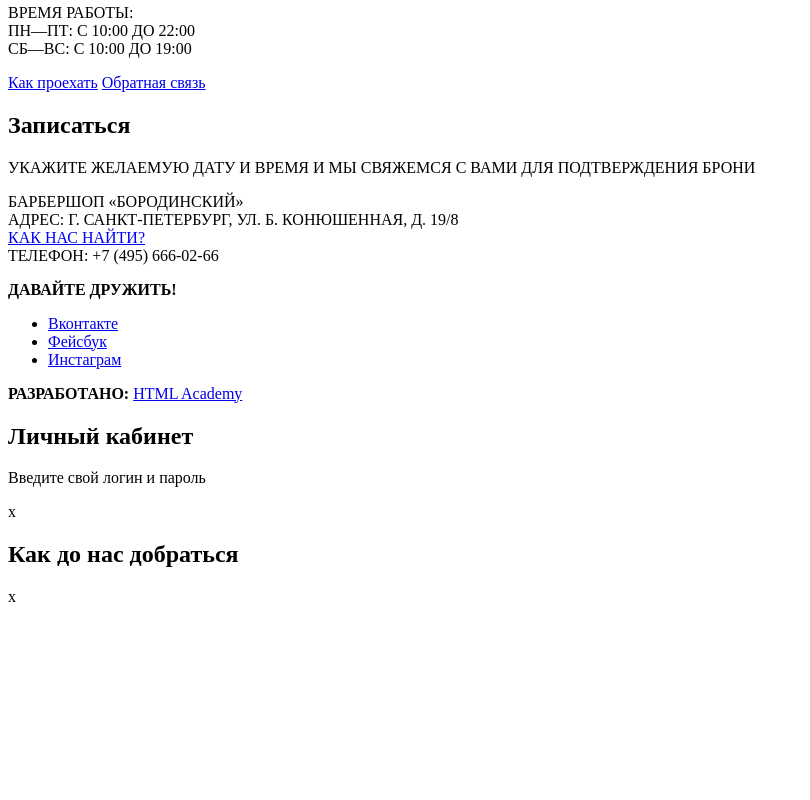
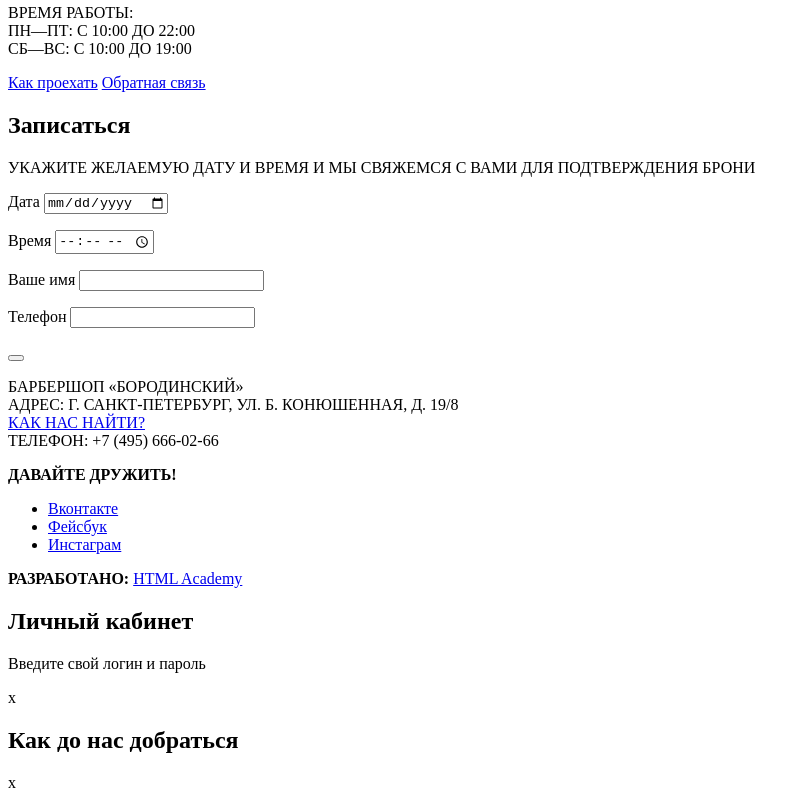
Before and after one commit to Lucarelli/182220-barbershop-24, a plain HTML site: page index.html in a window 1280 px wide. Shown: the part 1258-2058 px from the top of the page, without its empty margins (0-810 px from the left). Before the commit the page ends 1872 px from the top, so only its background shows below. Drawn offline with Linux system fonts and the light colour scheme.

Commit message:
форма записи

```diff
--- a/index.html
+++ b/index.html
@@ -85,7 +85,25 @@
     <section class="appointment">
       <h2 class="appointment-info">Записаться</h2>
       <p>УКАЖИТЕ ЖЕЛАЕМУЮ ДАТУ И ВРЕМЯ И МЫ СВЯЖЕМСЯ С ВАМИ ДЛЯ ПОДТВЕРЖДЕНИЯ БРОНИ</p>
-      <!-- Здесь будет форма -->
+      <form action="https://echo.htmlacademy.ru" method="post" class="booking-form">
+        <p>
+          <label for="booking-date">Дата</label>
+          <input type="date" id="booking-date">
+        </p>
+        <p>
+          <label for="booking-time">Время</label>
+          <input type="time" id="booking-time">
+        </p>
+        <p>
+          <label for="booking-name">Ваше имя</label>
+          <input type="text" id="booking-name">
+        </p>
+        <p>
+          <label for="booking-phone">Телефон</label>
+          <input type="phone" id="booking-phone">
+        </p>
+        <button type="submit" class=="button submit-button"></button>
+      </form>
     </section>
 
   </main>
```
